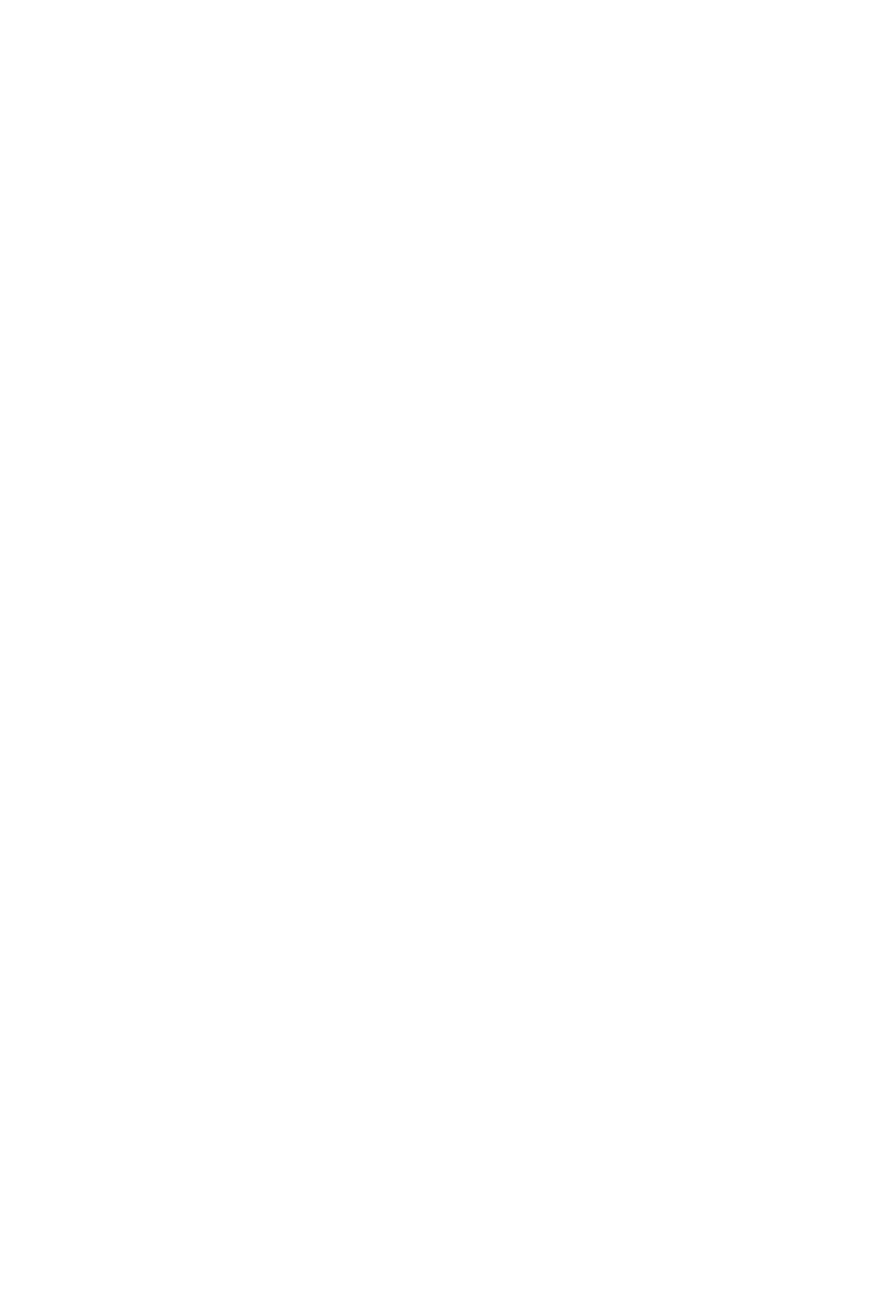
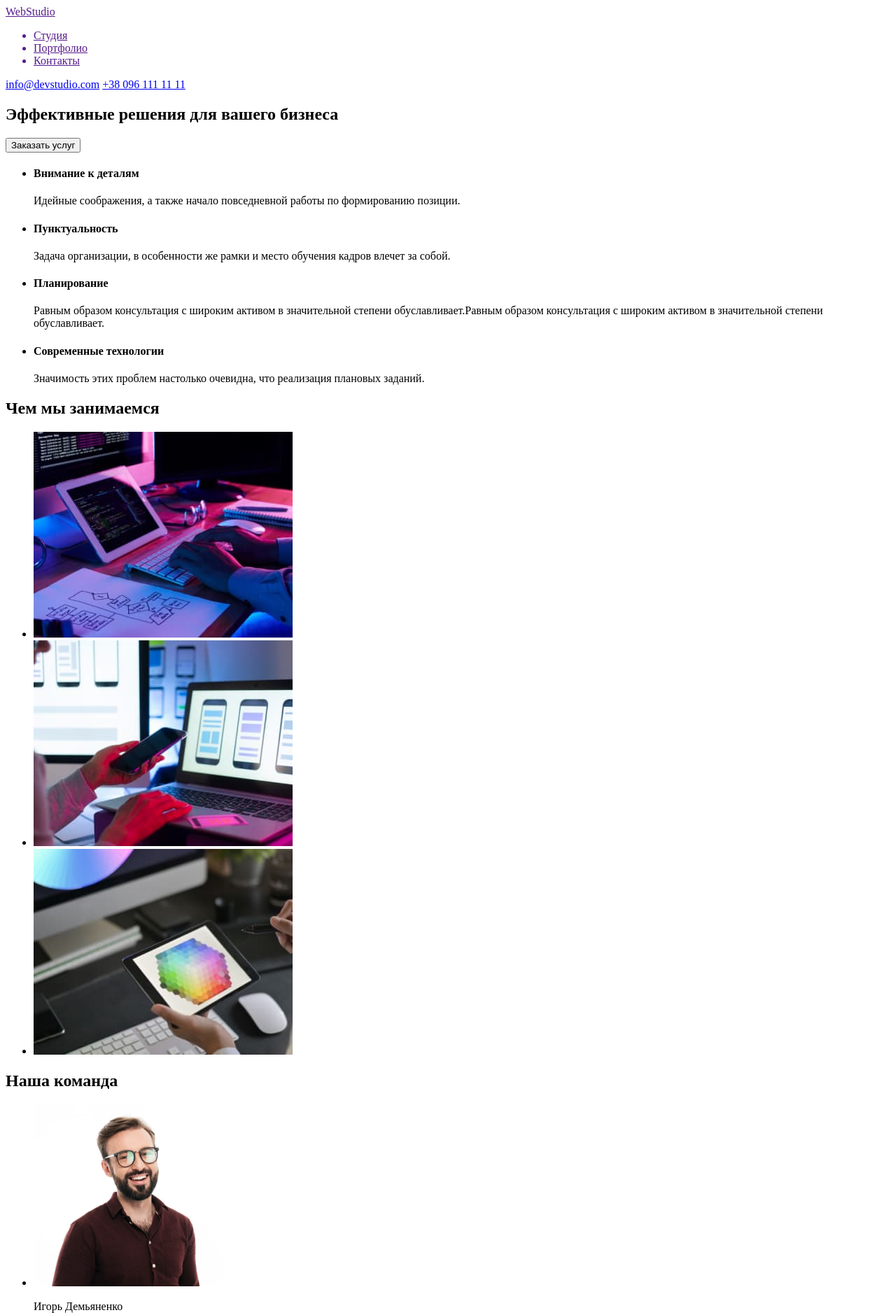
Before and after one commit to Andreii-Denysenko/goit-markup-hw-01, a plain HTML site: page index.html in a window 1280 px wide. Shown: the top 1879 px of the page at 70% size. Before the commit the page ends 800 px from the top, so only its background shows below. Drawn offline with Linux system fonts and the light colour scheme.

Commit message:
Start HTML

```diff
--- a/index.html
+++ b/index.html
@@ -1,5 +1,5 @@
 <!DOCTYPE html>
-<html lang="en">
+<html lang="ru">
 <head>
     <meta charset="UTF-8">
     <meta http-equiv="X-UA-Compatible" content="IE=edge">
@@ -7,6 +7,85 @@
     <title>Document</title>
 </head>
 <body>
+    <header>
+        <a href="">WebStudio</a>
+    <nav>
+        <ul>
+            <a href=""><li>Студия</li></a>
+            <a href=""><li>Портфолио</li></a>
+            <a href=""><li>Контакты</li></a>
+        </ul>
 
+    </nav>
+
+        <a href="mailto:info@devstudio.com">info@devstudio.com</a>
+        <a href="tel:+380961111111">+38 096 111 11 11</a>
+
+    </header>
+    <main>
+    <!--Section 1-->
+        <section>
+            <h1>Эффективные решения для вашего бизнеса</h1>
+            <button type="button">Заказать услуг</button>
+        </section>
+        <!---Section 2-->
+        <section>
+            <ul>
+                <li>
+                    <h4>Внимание к деталям</h4>
+                    <p>Идейные соображения, а также начало повседневной работы по формированию позиции.</p>
+                </li>
+                <li>
+                    <h4>Пунктуальность</h4>
+                    <p>Задача организации, в особенности же рамки и место обучения кадров влечет за собой.</p>
+                </li>
+                <li>
+                    <h4>Планирование</h4>
+                    <p>Равным образом консультация с широким активом в значительной степени обуславливает.Равным образом консультация с широким активом в значительной степени обуславливает.</p>
+                </li>
+                <li>
+                    <h4>Современные технологии</h4>
+                    <p>Значимость этих проблем настолько очевидна, что реализация плановых заданий.</p>
+                </li>
+            </ul>
+        </section>
+        <h2>Чем мы занимаемся</h2>
+        <ul>
+            <li><img src="/images/box 1.jpg" alt="Компьютер" width="370" height="294"></li>
+            <li><img src="/images/box 2.jpg" alt="Телефон" width="370" height="294"></li>
+            <li><img src="/images/box 3.jpg" alt="Планшет" width="370" height="294"></li>
+        </ul>
+        <section>
+            <h2>Наша команда</h2>
+            <ul>
+                <li><img src="/images/face 1).jpg" alt="Фото мужчины" width="270" height="260">
+                    <p>Игорь Демьяненко</p>
+                    <p>Product Designer</p>
+                </li>
+                <li><img src="/images/face2.jpg" alt="Фото женщины" width="270" height="260">
+                <p>Ольга Репина</p>
+                <p>Frontend Developer</p>
+                </li>
+                <li><img src="/images/face 3.jpg" alt="Фото мужчины" width="270" height="260">
+                <p>Николай Тарасов</p>
+                <p>Marketing</p>
+                </li>
+                <li><img src="/images/face4.jpg" alt="Фото мужчины" width="270" height="260">
+                <p>Михаил Ермаков</p>
+                <p>UI Designer</p>
+                </li>
+            </ul>
+        </section>
+
+
+    </main>
+    <fooder>
+        <a href="">WebStudio</a>
+        <address>
+            г. Киев, пр-т Леси Украинки, 26
+        </address>
+        <a href="mailto:info@devstudio.com">info@devstudio.com</a>
+        <a href="tel:+380961111111">+38 096 111 11 11</a>
+    </fooder>
 </body>
 </html>
```
Also changed, not shown: images/box 1.jpg (added), images/box 2.jpg (added), images/box 3.jpg (added), images/face 1).jpg (added), images/face 3.jpg (added), images/face2.jpg (added), images/face4.jpg (added).
